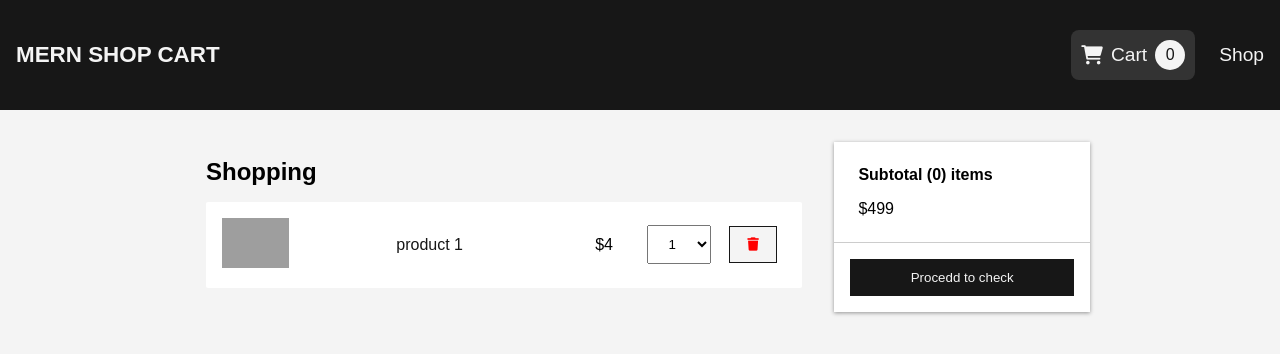
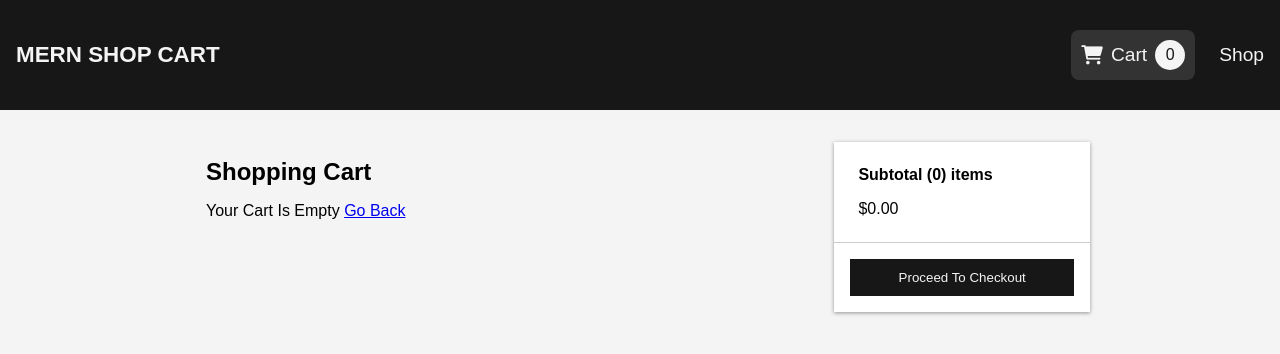
Before and after one commit to Msolmaz4/mernbasic, a React (Create React App) app in the folder client/: page /cart in a window 1280 px wide. Shown: the top 354 px of the page. Built offline with nearby package versions, Linux system fonts and the light colour scheme; grey boxes are pictures that could not be loaded.

Commit message:
rdux data geldi ama ekrana alamadik

```diff
--- a/client/src/components/Navbar.js
+++ b/client/src/components/Navbar.js
@@ -1,9 +1,22 @@
 import React from 'react'
 import './Navbar.css'
 import {Link} from 'react-router-dom'
+import { useSelector } from "react-redux";
 
 const Navbar = ({click}) => {
+
+  const cart = useSelector((state) => state.cart);
+  const { cartItems } = cart;
+
+  const getCartCount = () => {
+    return cartItems.reduce((qty, item) => Number(item.qty) + qty, 0);
+  };
+
+
   return (
+
+
+
     <nav className='navbar'>
         {/**logo */}
         <div className='navbar_logo'>
@@ -19,7 +32,7 @@
             <i className='fas fa-shopping-cart'></i>
             <span>
             Cart
-            <span className='cartlogo_badge'>0</span>
+            <span className='cartlogo_badge'>{getCartCount()}</span>
             </span>
 
           </Link>
--- a/client/src/components/Product.js
+++ b/client/src/components/Product.js
@@ -2,21 +2,20 @@
 import "./Product.css";
 import { Link } from "react-router-dom";
 
-const Product = () => {
+const Product = ({ imageUrl, description, price, name, productId })  => {
   return (
     <div className="product">
       <img
-        src="https://images.unsplash.com/photo-1606813907291-d86efa9b94db?ixid=MXwxMjA3fDB8MHxwaG90by1wYWdlfHx8fGVufDB8fHw%3D&ixlib=rb-1.2.1&auto=format&fit=crop&w=1352&q=80"
-        alt=""
+        src={imageUrl} alt={name}
       />
 
       <div className="product_info">
-        <p className="info_name"> product 1</p>
+        <p className="info_name"> {name}</p>
         <p className="info_description">
-          cfnslkanccnl;askjcnl;ascnnaxcmxa/'mx'
+        {description.substring(0, 100)}...
         </p>
-        <p className="info_price">$488</p>
-        <Link to={`/product/${1111}`} className="info_button">
+        <p className="info_price">${price}</p>
+        <Link to={`/product/${productId}`} className="info_button">
           Viem
         </Link>
       </div>
--- a/client/src/redux/actions/productActions.js
+++ b/client/src/redux/actions/productActions.js
@@ -4,12 +4,16 @@
 export const getProducts = ()=> async (dispatch)=>{
     try {
         dispatch({type :actionTypes.GET_PRODUCTS_REQUEST})
+
         const {data} = await axios.get('/api/products')
+        console.log(data)
 
         dispatch({
             type:actionTypes.GET_PRODUCTS_SUCESS,
             payload:data
+
         })
+
 
     } catch (error) {
         dispatch({
@@ -34,14 +38,12 @@
 
     } catch (error) {
         dispatch({
-            type:actionTypes.GET_PRODUCTS_FAIL,
+            type:actionTypes.GET_PRODUCTS_DETAILS_FAIL,
             payload:error.response && error.response.data.message
         })
 
     }
 }
-export const removeProductDetails = ()=>(dispatch)=>{
-    dispatch({
-        type:actionTypes.GET_PRODUCTS_DETAILS_RESET
-    })
-}
+export const removeProductDetails = () => (dispatch) => {
+    dispatch({ type: actionTypes.GET_PRODUCTS_DETAILS_RESET });
+  };
--- a/client/src/redux/store.js
+++ b/client/src/redux/store.js
@@ -19,8 +19,19 @@
 
 const middlerware = [thunk]
 
+const cartItemsInLocalStorage = localStorage.getItem("cart")
+  ? JSON.parse(localStorage.getItem("cart"))
+  : [];
+
+const INITIAL_STATE = {
+    cart: {
+      cartItems: cartItemsInLocalStorage,
+    },
+  };
+
 const store =createStore(
     reducer,
+    INITIAL_STATE,
     composeWithDevTools(applyMiddleware(...middlerware))
 
 )
--- a/client/src/screens/CartScreen.js
+++ b/client/src/screens/CartScreen.js
@@ -1,30 +1,70 @@
 import React from 'react'
 import CartItem from '../components/CartItem'
 import './Cart.css'
+import { useEffect } from "react";
+import { useSelector, useDispatch } from "react-redux";
+import { Link } from "react-router-dom";
+import { addToCart, removeFromCart } from "../redux/actions/cartActions";
+const CartScreen = () => {
+  const dispatch = useDispatch();
 
-const CartScreen = () => {
+  const cart = useSelector((state) => state.cart);
+  const { cartItems } = cart;
+
+  useEffect(() => {}, []);
+
+  const qtyChangeHandler = (id, qty) => {
+    dispatch(addToCart(id, qty));
+  };
+
+  const removeFromCartHandler = (id) => {
+    dispatch(removeFromCart(id));
+  };
+
+  const getCartCount = () => {
+    return cartItems.reduce((qty, item) => Number(item.qty) + qty, 0);
+  };
+
+  const getCartSubTotal = () => {
+    return cartItems
+      .reduce((price, item) => price + item.price * item.qty, 0)
+      .toFixed(2);
+  };
+
   return (
-    <div className='cartscreen'>
-      <div className='cartscreen__left'>
-        <h2>Shopping</h2>
-        <CartItem/>
-      </div>
-      <div className='cartscreen__right'>
-        <div className='cartscreen__info'>
-          <p>Subtotal (0) items</p>
-          <p>$499</p>
+    <>
+      <div className="cartscreen">
+        <div className="cartscreen__left">
+          <h2>Shopping Cart</h2>
 
-
-        </div>
-        <div>
-          <button type=""> Procedd to check</button>
+          {cartItems.length === 0 ? (
+            <div>
+              Your Cart Is Empty <Link to="/">Go Back</Link>
+            </div>
+          ) : (
+            cartItems.map((item) => (
+              <CartItem
+                key={item.product}
+                item={item}
+                qtyChangeHandler={qtyChangeHandler}
+                removeHandler={removeFromCartHandler}
+              />
+            ))
+          )}
         </div>
 
+        <div className="cartscreen__right">
+          <div className="cartscreen__info">
+            <p>Subtotal ({getCartCount()}) items</p>
+            <p>${getCartSubTotal()}</p>
+          </div>
+          <div>
+            <button>Proceed To Checkout</button>
+          </div>
+        </div>
       </div>
-
-
-    </div>
-  )
-}
+    </>
+  );
+};
 
 export default CartScreen
--- a/client/src/screens/HomeScreen.js
+++ b/client/src/screens/HomeScreen.js
@@ -5,18 +5,22 @@
 
 
 //actions
-import {getProducts as listProducts} from '../redux/actions/productActions'
+import { getProducts as listProducts } from "../redux/actions/productActions";
 
 
 const HomeScreen = () => {
-  const dispatch = useDispatch()
-  const getProducts =useSelector(state => state.getProducts)
-  const {products,loading,error} = getProducts
+  const dispatch = useDispatch();
+
+  const getProducts = useSelector((state) => state.getProducts);
+  //console.log(getProducts)
+  const { products } = getProducts;
+  console.log()
+
+
 //baglantiyi kiurunca proxy uzerinde consol reduxta urunleri gorduk
-  useEffect(()=>{
-    dispatch(listProducts())
-
-  },[dispatch])
+useEffect(() => {
+  dispatch(listProducts());
+}, [dispatch]);
 
 
 
@@ -25,13 +29,19 @@
     <div className='homescreen'>
       <h2 className='homescreen_title'>Latest Products</h2>
       <div className='homescreen_products'>
-        <Product/>
-        <Product/>
-        <Product/>
-        <Product/>
-        <Product/>
-        <Product/>
-        <Product/>
+
+      {
+          products.map((product) => (
+            <Product
+              key={product._id}
+              name={product.name}
+              description={product.description}
+              price={product.price}
+              imageUrl={product.imageUrl}
+              productId={product._id}
+            />
+          ))
+        }
       </div>
 
       </div>
--- a/client/src/screens/ProductScreen.js
+++ b/client/src/screens/ProductScreen.js
@@ -1,48 +1,80 @@
 import React from 'react'
 import './ProductScreen.css'
+import { useState, useEffect } from "react";
+import { useSelector, useDispatch } from "react-redux";
 
-const ProductScreen = () => {
+//
+import { getProductDetails } from "../redux/actions/productActions";
+import { addToCart } from "../redux/actions/cartActions";
+const ProductScreen = ({ match, history }) => {
+  const [qty, setQty] = useState(1);
+  const dispatch = useDispatch();
+
+  const productDetails = useSelector((state) => state.getProductDetails);
+  const { loading, error, product } = productDetails;
+
+  useEffect(() => {
+    if (product && match.params.id !== product._id) {
+      dispatch(getProductDetails(match.params.id));
+    }
+  }, [dispatch, match, product]);
+
+  const addToCartHandler = () => {
+    dispatch(addToCart(product._id, qty));
+    history.push(`/cart`);
+  };
+
   return (
-    <div className='productscreen'>
-      <div className='productscreen__left' >
-        <div className='left__image'>
-          <img  src="https://images.unsplash.com/photo-1606813907291-d86efa9b94db?ixid=MXwxMjA3fDB8MHxwaG90by1wYWdlfHx8fGVufDB8fHw%3D&ixlib=rb-1.2.1&auto=format&fit=crop&w=1352&q=80" alt=''></img>
+    <div className="productscreen">
+    {loading ? (
+      <h2>Loading...</h2>
+    ) : error ? (
+      <h2>{error}</h2>
+    ) : (
+      <>
+        <div className="productscreen__left">
+          <div className="left__image">
+            <img src={product.imageUrl} alt={product.name} />
+          </div>
+          <div className="left__info">
+            <p className="left__name">{product.name}</p>
+            <p>Price: ${product.price}</p>
+            <p>Description: {product.description}</p>
+          </div>
         </div>
-        <div className='left__info'>
-          <p className='left__name'> Products</p>
-          <p>$700</p>
-          <p>Descripytion:lorem1yyyyyyyyyyyyyyyyy
-          </p>
+        <div className="productscreen__right">
+          <div className="right__info">
+            <p>
+              Price:
+              <span>${product.price}</span>
+            </p>
+            <p>
+              Status:
+              <span>
+                {product.countInStock > 0 ? "In Stock" : "Out of Stock"}
+              </span>
+            </p>
+            <p>
+              Qty
+              <select value={qty} onChange={(e) => setQty(e.target.value)}>
+                {[...Array(product.countInStock).keys()].map((x) => (
+                  <option key={x + 1} value={x + 1}>
+                    {x + 1}
+                  </option>
+                ))}
+              </select>
+            </p>
+            <p>
+              <button type="button" onClick={addToCartHandler}>
+                Add To Cart
+              </button>
+            </p>
+          </div>
         </div>
-      </div>
-      <div className='productscreen__right'>
-        <div className='right__info'>
-          <p> price <span>700$</span>
-          </p>
-          <p>
-            Status:<span>In stock</span>
-          </p>
-          <p>
-            qty
-            <select>
-             <option value="1">1</option>
-             <option value="2">2</option>
-             <option value="3">3</option>
-             <option value="4">4</option>
-            </select>
-          </p>
-          <p>
-            <button type='button'>Add To Cart</button >
-          </p>
-        </div>
-
-
-
-
-
-      </div>
-    </div>
-  )
-}
+      </>
+    )}
+  </div>
+);
+};
 
 export default ProductScreen
```
Also changed, not shown: client/src/components/Product.css (+9 -14 lines).
